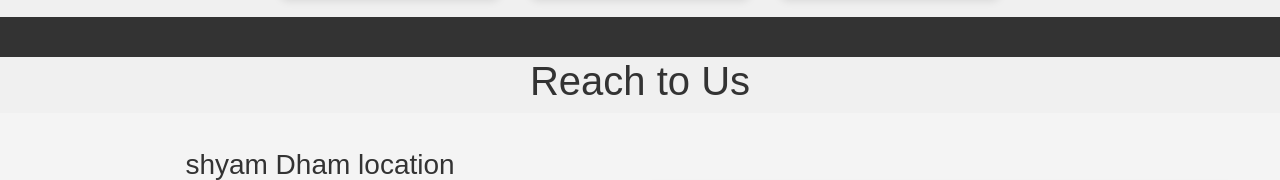
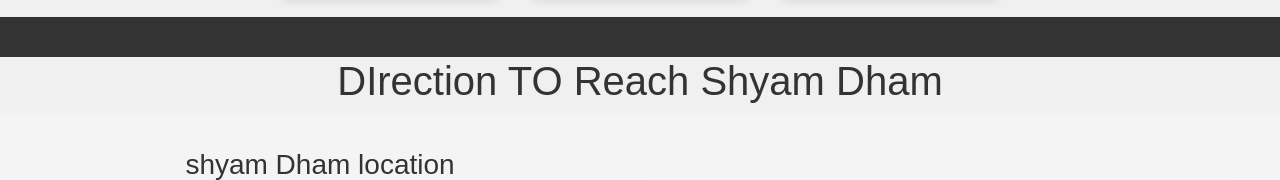
Before and after one commit to Parveen082/shyam, a plain HTML site: page index.html in a window 1280 px wide. Shown: the part 2401-2581 px from the top of the page. Drawn offline with nearby package versions, Linux system fonts and the light colour scheme.

Commit message:
index.html

```diff
--- a/index.html
+++ b/index.html
@@ -193,8 +193,6 @@
       display: none;
     }
 
-    /* Responsive styling for contact iframe */
-
 
     footer {
       padding: 20px;
@@ -324,7 +322,7 @@
 
 
   <footer></footer>
-    <h1 style="text-align: center;">Reach to Us</h1>
+    <h1 style="text-align: center;"> DIrection TO Reach Shyam Dham</h1>
     <div class="dusra27" id="contact">
       <div class="two980">
         <h3 style="text-align: center;">shyam Dham location</h3>
```
